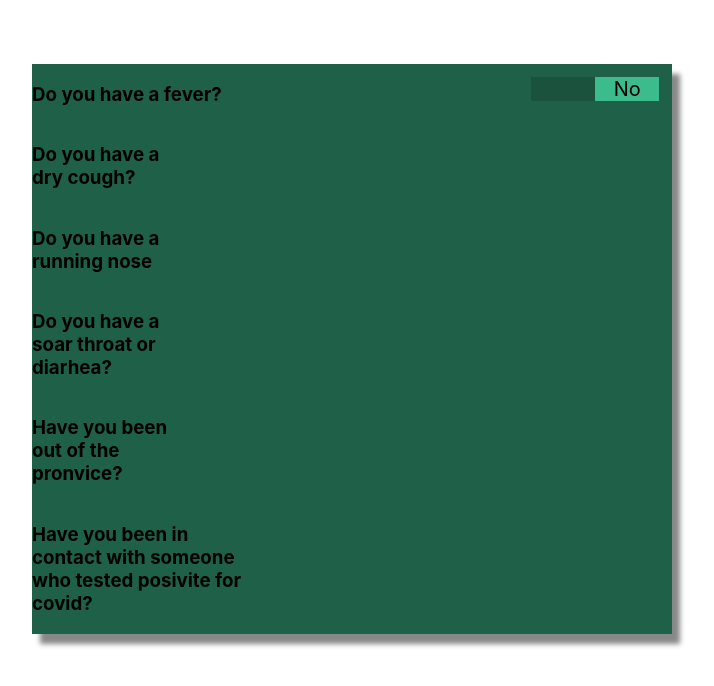
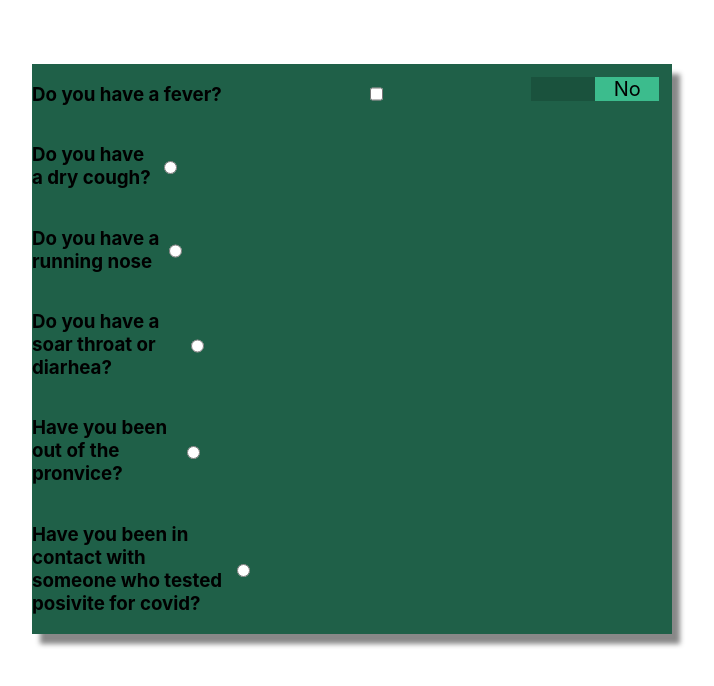
Before and after one commit to TsikaBullRat/covid-form, a React (Create React App) app: page /questionare in a window 1280 px wide. Shown: the top 686 px of the page, without its empty margins (288-1002 px from the left). Built offline with nearby package versions, Linux system fonts and the light colour scheme.

Commit message:
Switches fixed

```diff
--- a/src/App.css
+++ b/src/App.css
@@ -72,7 +72,7 @@
   justify-content: space-between;
 }
 .form2 input{
-  display: none;
+  /*display: none;*/
 }
 .switch{
   margin-top: 2%;
--- a/src/comp/Questions.js
+++ b/src/comp/Questions.js
@@ -22,7 +22,10 @@ export const Questions = props => {
     const handleSubmit = () => {
         props.handleAnswers(answers)
     }
-    const Switch =() =>{
+    const Switch = e =>{
+        var answer = e.target.value
+
+        if( answer = true){
             setLight({
                 style: {
                     height: '10%',
@@ -36,6 +39,21 @@ export const Questions = props => {
                 text: "Yes"
             }
             )
+        }else{
+            setLight({
+                style: {
+                    height: '10%',
+                    width: '50%',
+                    fontSize: '20px',
+                    marginLeft: '50%',
+                    background: '#3cbc8d',
+                    transition: '0.5s',
+                    textAlign: 'center'
+                },
+                text: "No"
+            })
+        }
+
     }
     return (
         <div className="form2">
@@ -43,7 +61,7 @@ export const Questions = props => {
 
                 <div>
                     <h3>Do you have a fever?</h3>
-                    <input id="Q1" type="radio" onChange={change} />
+                    <input id="Q1" type="checkbox" onChange={change} />
                     <div className="switch">
                         <label htmlFor="Q1" style={light.style} onClick={Switch}>{light.text}</label>
                     </div>
```
Lines whose indentation alone changed are shown as unchanged.
